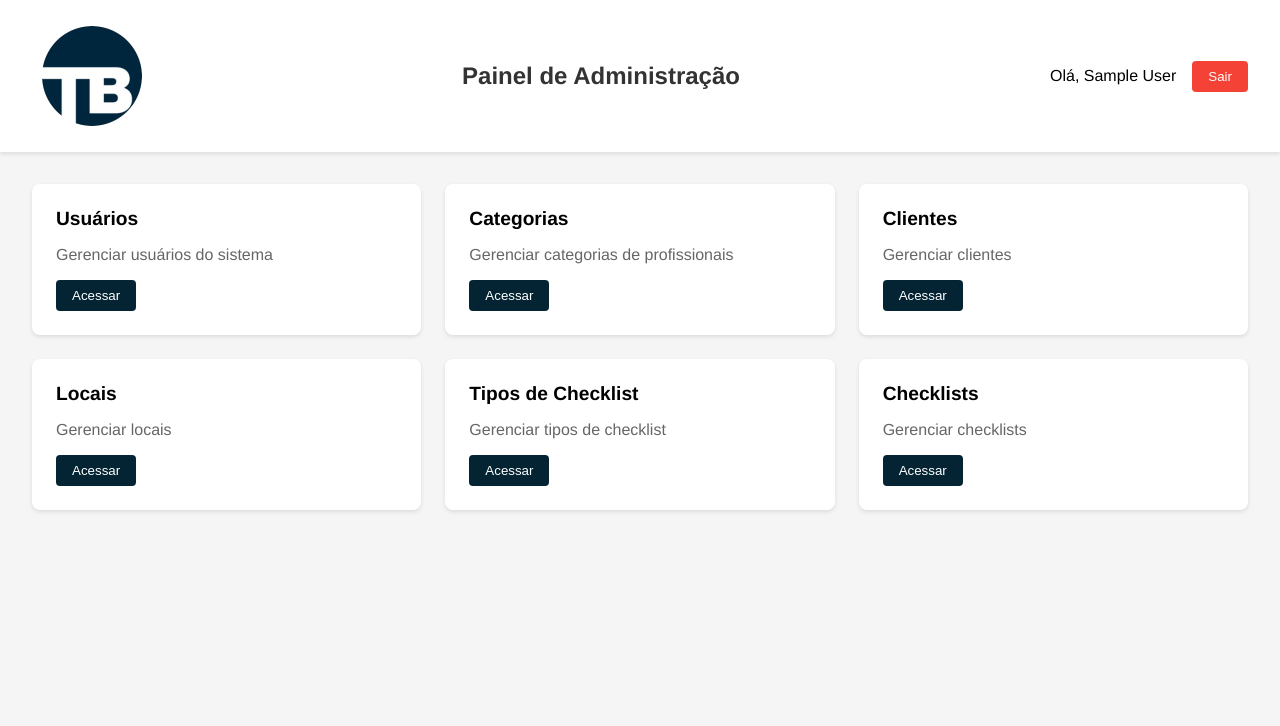
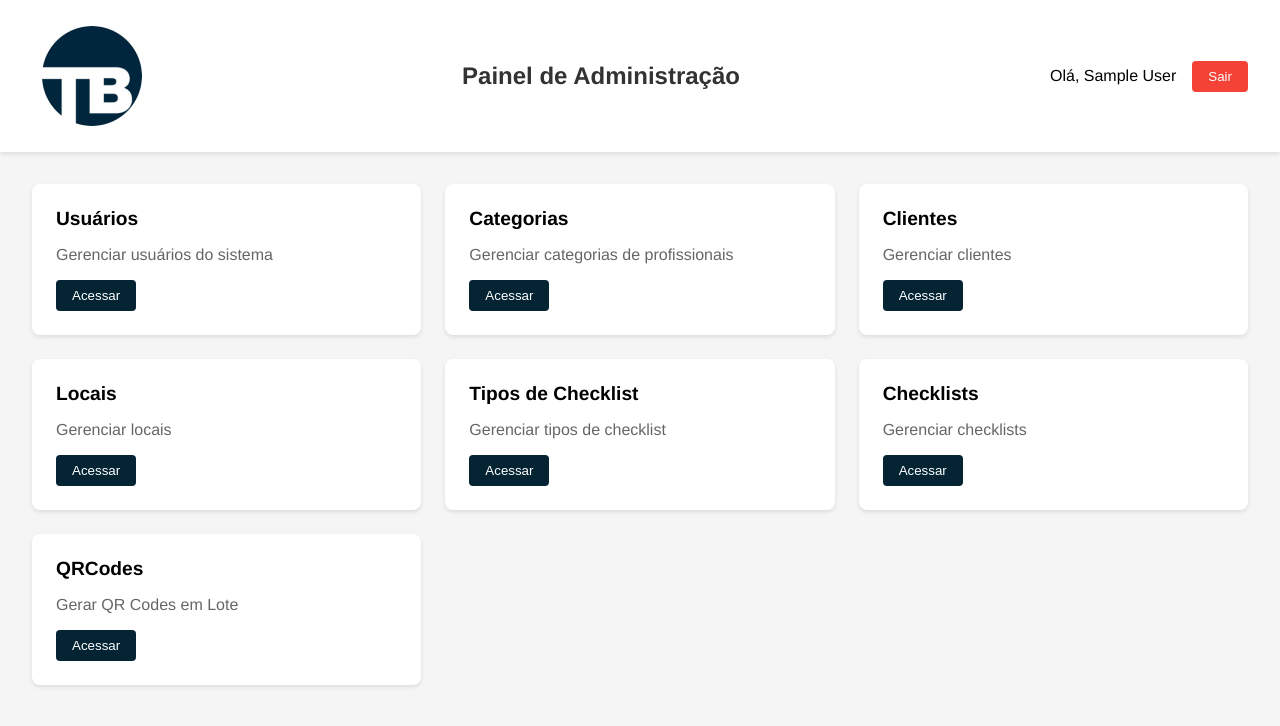
Before and after one commit to flaviobei/checklists, a Next.js app: page /admin in a window 1280 px wide. Shown: the top 726 px of the page. Built offline with nearby package versions, Linux system fonts and the light colour scheme; sample sign-in values are in the browser's storage.

Commit message:
Update location names and timestamps in locations.json; add QR Code management section to Admin Dashboard

```diff
--- a/pages/admin/index.js
+++ b/pages/admin/index.js
@@ -102,6 +102,14 @@ export default function AdminDashboard() {
             <p>Gerenciar checklists</p>
             <button onClick={() => router.push('/admin/checklists')}>Acessar</button>
           </div>
+
+         <div className={styles.card}>
+            <h2>QRCodes</h2>
+            <p>Gerar QR Codes em Lote</p>
+            <button onClick={() => router.push('/admin/qrcodes')}>Acessar</button>
+          </div>
+
+
         </div>
       </main>
     </div>
```
Also changed, not shown: data/locations.json (+4 -4 lines), pages/admin/qrcodes.js (added).
